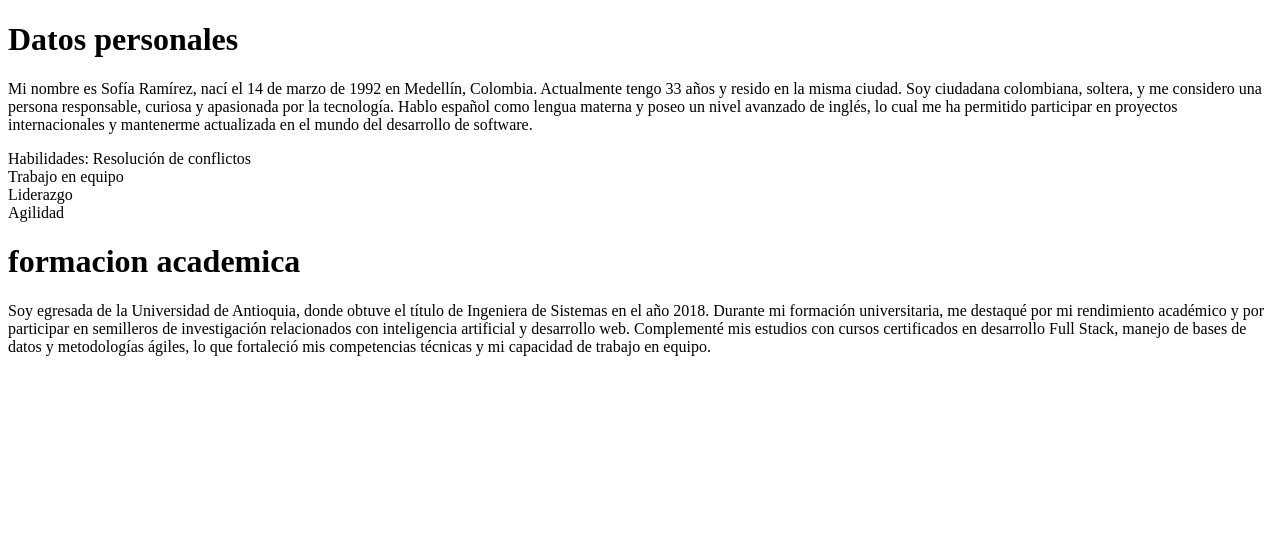
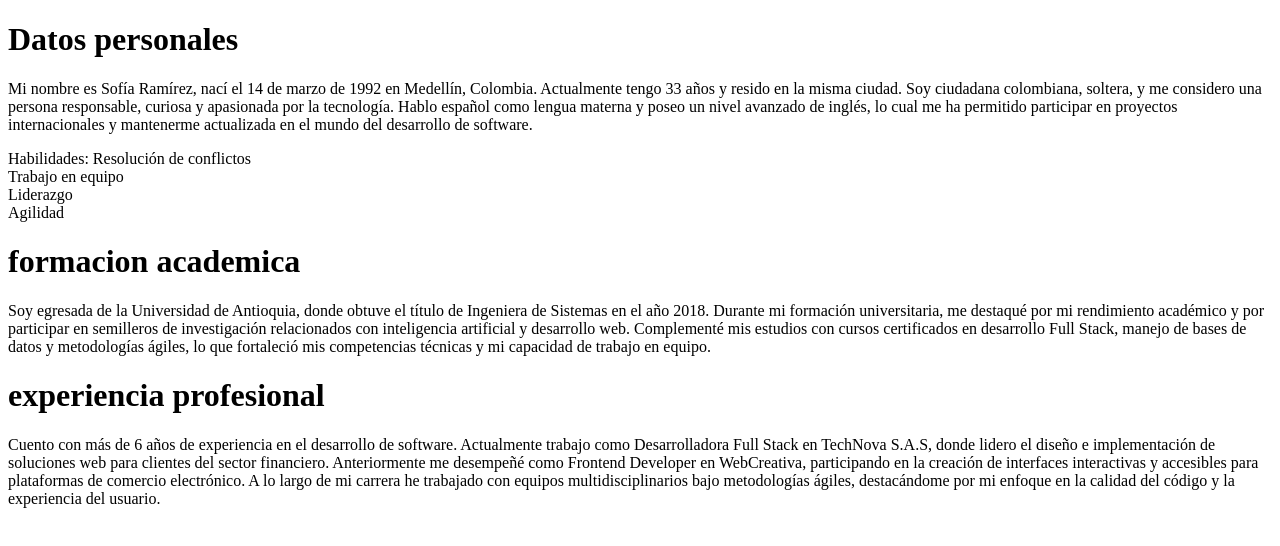
Before and after one commit to 1samuelflorez1/Laboratorio-9, a plain HTML site: page index.html in a window 1280 px wide. Drawn offline with Linux system fonts and the light colour scheme.

Commit message:
experiencia profesional 2

```diff
--- a/index.html
+++ b/index.html
@@ -29,5 +29,13 @@
         certificados en desarrollo Full Stack, manejo de bases de datos y metodologías ágiles, lo que fortaleció mis
         competencias técnicas y mi capacidad de trabajo en equipo.</p>
 
+    <h1>experiencia profesional</h1>
+    <p>Cuento con más de 6 años de experiencia en el desarrollo de software. Actualmente trabajo como Desarrolladora
+        Full Stack en TechNova S.A.S, donde lidero el diseño e implementación de soluciones web para clientes del sector
+        financiero. Anteriormente me desempeñé como Frontend Developer en WebCreativa, participando en la creación de
+        interfaces interactivas y accesibles para plataformas de comercio electrónico. A lo largo de mi carrera he
+        trabajado con equipos multidisciplinarios bajo metodologías ágiles, destacándome por mi enfoque en la calidad
+        del código y la experiencia del usuario.</p>
+
 </body>
 </html>
```
